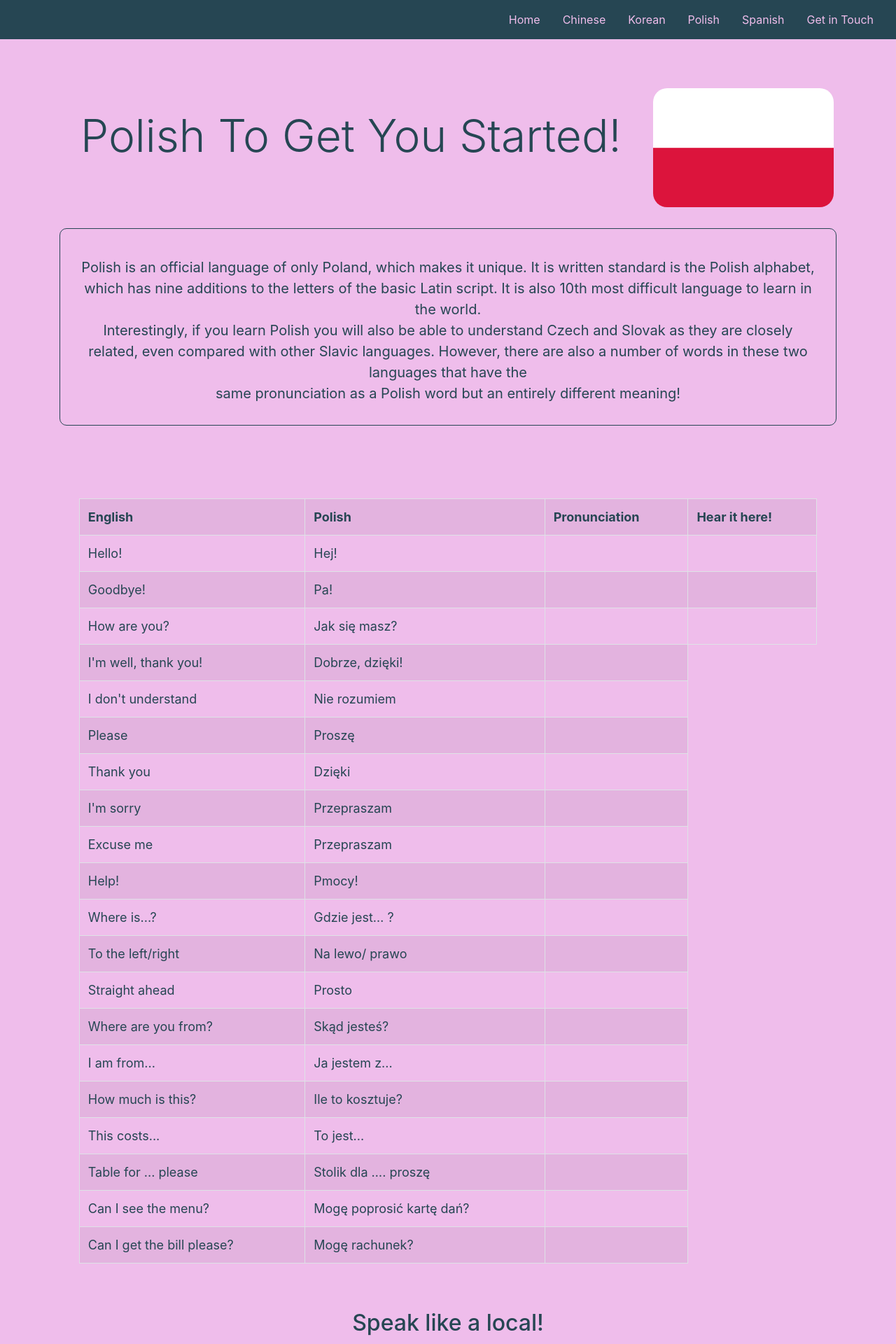
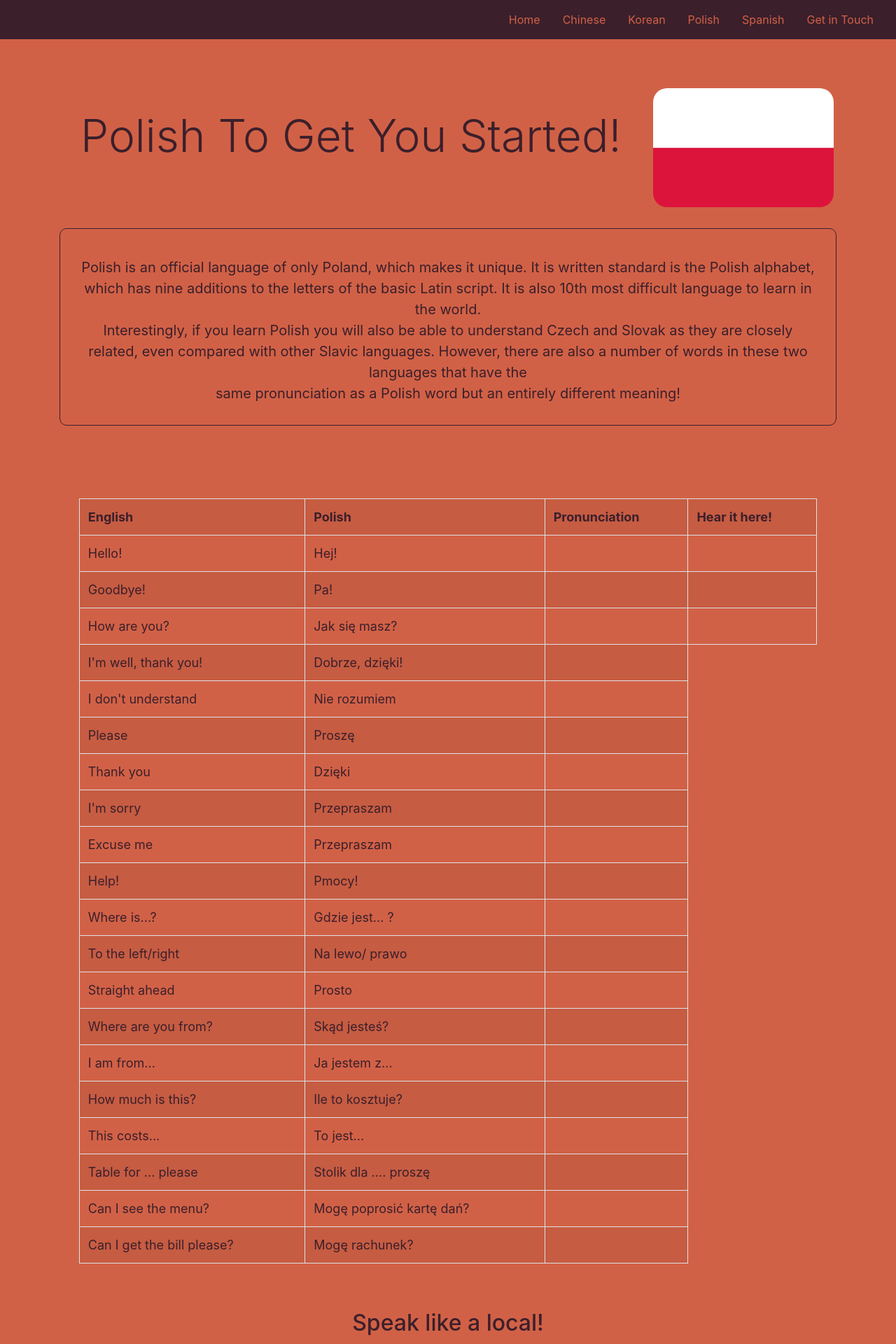
Before and after one commit to LanguageFluency/LanguageFluency, a PHP site: page /polish.html in a window 1280 px wide. Shown: the top 1920 px of the page at 70% size. Run offline with PHP 8.4, Linux system fonts and the light colour scheme.

Commit message:
edited bg colours & index images

```diff
--- a/chinese.html
+++ b/chinese.html
@@ -29,7 +29,7 @@
           <!-- Navigation Bar -->
           		<div class="navigation">
                 <img id="logo" src="images/logo_4.png" alt="logo">
-          			<ul class="nav navbar justify-content-end" style="background-color: #F6E8EA">
+          			<ul class="nav navbar justify-content-end" style="background-color: #ECAB97">
                     <li class="nav-item">
                       <a class="nav-item nav-link" href="#" role="button">Home</a>
                         </li>
@@ -348,7 +348,7 @@
             </div>
             <div class="col-md-4">
               <img class="img-thumbnail resources" src="images/chinese_3.png" alt="LP book image">
-                <h3>Lonely Planet phrasebook</h3>
+                <h3>Lonely Planet Phrasebook</h3>
                 <p>Containing over 3,500 everyday words and sentences, this handy phrasebook will help you ask all the questions you may need on a trip to China.</p>
                 <p><a class="btn link" href="https://www.amazon.co.uk/Lonely-Planet-Mandarin-Phrasebook-Dictionary/dp/1743216076/ref=sr_1_1/257-3827191-3561624?ie=UTF8&qid=1542980502&sr=8-1&keywords=lonely+planet+chinese+phrasebook" role="button">Purchase here &raquo;</a></p>
             </div>
--- a/korean.html
+++ b/korean.html
@@ -28,7 +28,7 @@
 
         <!-- Navigation Bar -->
         <div class="navigation">
-          <ul class="nav navbar justify-content-end" style="background-color: #F6E8EA">
+          <ul class="nav navbar justify-content-end" style="background-color: #CCDAD1">
             <li class="nav-item">
               <a class="nav-item nav-link" href="#" role="button">Home</a>
                 </li>
@@ -265,7 +265,7 @@
           </div>
           <div class="col-md-4">
               <img class="img-thumbnail resources" src="images/korean_3.png" alt="LP book image">
-                <h3>Lonely Planet phrasebook</h3>
+                <h3>Lonely Planet Phrasebook</h3>
                 <p>Containing over 3,500 everyday words and sentences, this handy phrasebook will help you ask all the questions you may need on a trip to Korea.</p>
                 <p><a class="btn link" href="https://www.amazon.co.uk/Lonely-Planet-Phrasebook-Dictionary-Phrasebooks/dp/1741793351" role="button">Purchase here &raquo;</a></p>
           </div>
--- a/override_css/index.css
+++ b/override_css/index.css
@@ -12,7 +12,9 @@ a.nav-link:hover {
 }
 
 .country_photo{
-  height: 300px;
+  height: 200px;
+  width: 200px;
+  overflow: hidden;
 }
 
 .social-buttons{
--- a/override_css/polish.css
+++ b/override_css/polish.css
@@ -1,5 +1,6 @@
 body{
-  background-color: #EFBDEB;
+  background-color: #D16146;
+  color: #3B1F2B;
 }
 
 .nav{
@@ -7,11 +8,11 @@ body{
 }
 
 .nav-item{
-  color: #EFBDEB;
+  color: #D16146;
 }
 
 a.nav-link:hover {
-  color: #EFBDEB;
+  color: #D16146;
   font-weight: bold;
 }
 
@@ -21,7 +22,6 @@ a.nav-link:hover {
 
 .blockquote{
   margin-top: 40px;
-  color: #264653;
   padding: 0 25px;
 }
 
@@ -34,7 +34,6 @@ a.nav-link:hover {
   margin-bottom: 30px;
   font-family: 'Verdana'sans-serif;
   font-size: 64px;
-  color: #264653;
 }
 
 .jumbatron p{
@@ -44,7 +43,7 @@ a.nav-link:hover {
 
 .boxed{
   margin-top: 30px;
-  border: 1px solid #264653;
+  border: 1px solid #3B1F2B;
   border-radius: 10px;
 }
 
@@ -53,7 +52,6 @@ a.nav-link:hover {
     margin-bottom: 50px;
     margin-right: 0px;
     margin-left: 0px;
-    color: #264653;
     font-size: 18px;
   }
 
@@ -63,7 +61,6 @@ a.nav-link:hover {
 }
 
 h2{
-  color: #264653;
   text-align: center;
 }
 
@@ -75,7 +72,7 @@ hr {
   -moz-border-left-colors: none;
   -moz-border-right-colors: none;
   -moz-border-top-colors: none;
-  border-color: #264653;
+  border-color: #3B1F2B;
   border-style: solid none;
   border-width: 4px 0;
   margin: 60px 30px;
@@ -89,11 +86,10 @@ hr {
 
 .marketing{
   text-align: center;
-  color: #264653;
 }
 
 .link{
-  color: #264653;
+  color: #3B1F2B;
 }
 
 .social-buttons{
--- a/override_css/spanish.css
+++ b/override_css/spanish.css
@@ -1,5 +1,6 @@
 body{
   background-color: #FFA630;
+  color: #264653;
 }
 
 .nav{
@@ -21,7 +22,6 @@ a.nav-link:hover {
 
 .blockquote{
   margin-top: 40px;
-  color: #264653;
   padding: 0 25px;
 }
 
@@ -34,7 +34,6 @@ a.nav-link:hover {
   margin-bottom: 30px;
   font-family: 'Verdana'sans-serif;
   font-size: 64px;
-  color: #264653;
 }
 
 .jumbatron p{
@@ -53,7 +52,6 @@ a.nav-link:hover {
     margin-bottom: 50px;
     margin-right: 0px;
     margin-left: 0px;
-    color: #264653;
     font-size: 18px;
   }
 
@@ -63,7 +61,6 @@ a.nav-link:hover {
 }
 
 h2{
-  color: #264653;
   text-align: center;
 }
 
@@ -89,7 +86,6 @@ hr {
 
 .marketing{
   text-align: center;
-  color: #264653;
 }
 
 .link{
--- a/polish.html
+++ b/polish.html
@@ -28,7 +28,7 @@
 
   <!-- Navigation Bar -->
       <div class="navigation">
-        <ul class="nav navbar justify-content-end" style="background-color: #264653">
+        <ul class="nav navbar justify-content-end" style="background-color: #3B1F2B">
             <li class="nav-item">
               <a class="nav-item nav-link" href="#" role="button">Home</a>
                 </li>
@@ -252,7 +252,7 @@
                       </div>
                       <div class="col-md-4">
                           <img class="img-thumbnail resources" src="images/polish_3.png" alt="LP book image">
-                          <h3>Lonely Planet phrasebook</h3>
+                          <h3>Lonely Planet Phrasebook</h3>
                           <p>Containing over 3,500 everyday words and sentences, this handy phrasebook will help you ask all the questions you may need on a trip to Poland.</p>
                           <p><a class="btn link" href="https://www.amazon.co.uk/Lonely-Planet-Polish-Phrasebook-Dictionary/dp/1741790077/ref=sr_1_1?s=books&ie=UTF8&qid=1542986892&sr=1-1&keywords=polish+phrasebook" role="button">Purchase here &raquo;</a></p>
                       </div>
--- a/spanish.html
+++ b/spanish.html
@@ -247,7 +247,7 @@
                       </div>
                       <div class="col-md-4">
                           <img class="img-thumbnail resources" src="images/spanish_3.png" alt="LP book image">
-                          <h3>Lonely Planet phrasebook</h3>
+                          <h3>Lonely Planet Phrasebook</h3>
                           <p>Containing over 3,500 everyday words and sentences, this handy phrasebook will help you ask all the questions you may need on a trip to Spanish-speaking countries.</p>
                           <p><a class="btn link" href="Spanish-Phrasebook-Dictionary/dp/1787014657/ref=dp_ob_title_bk" role="button">Purchase here &raquo;</a></p>
                       </div>
```
Also changed, not shown: index.html (+5 -5 lines), override_css/chinese.css (+8 -12 lines), override_css/korean.css (+4 -9 lines), images/great_wall.png (added), images/picchu.png (added), images/street.png (added), images/town.png (added).
